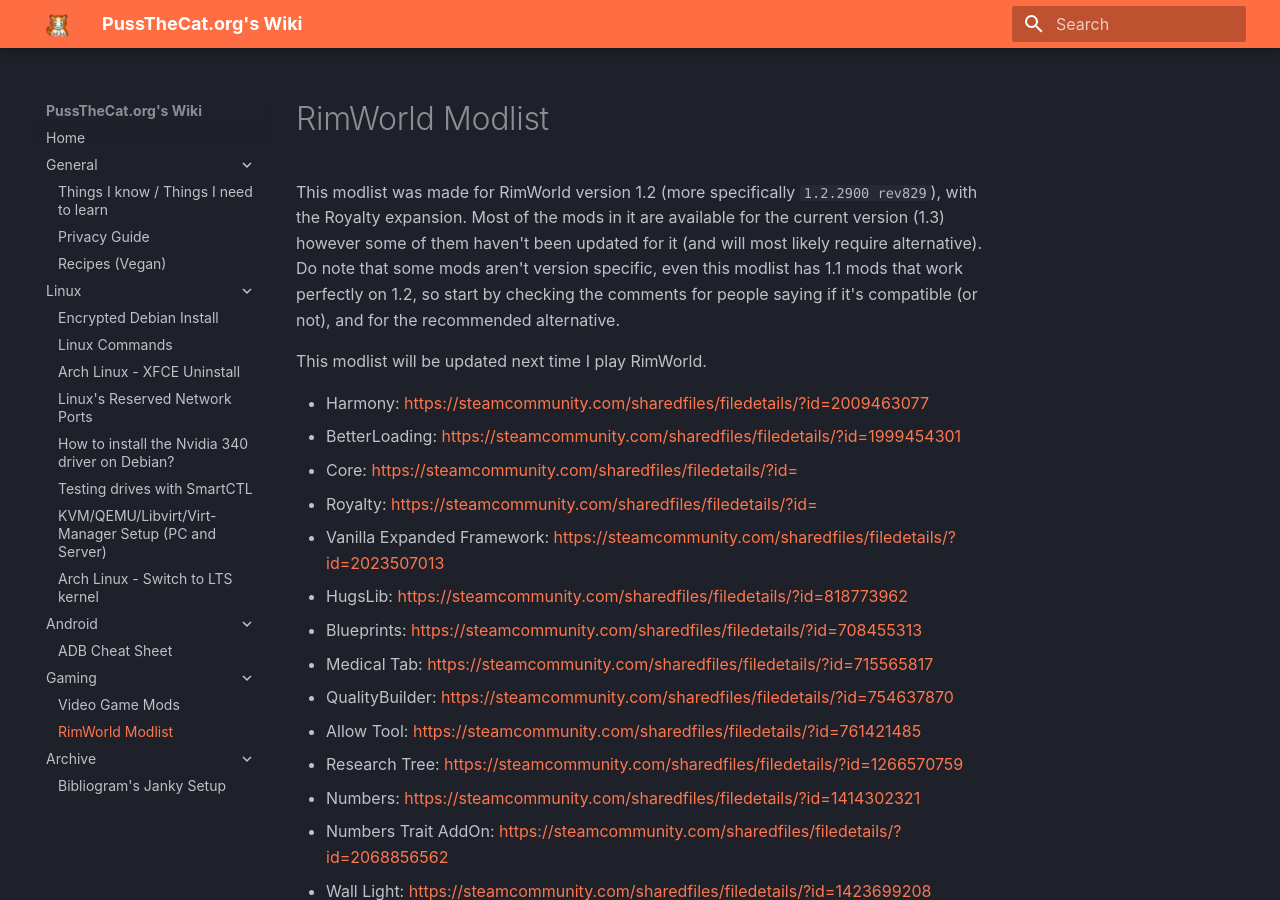
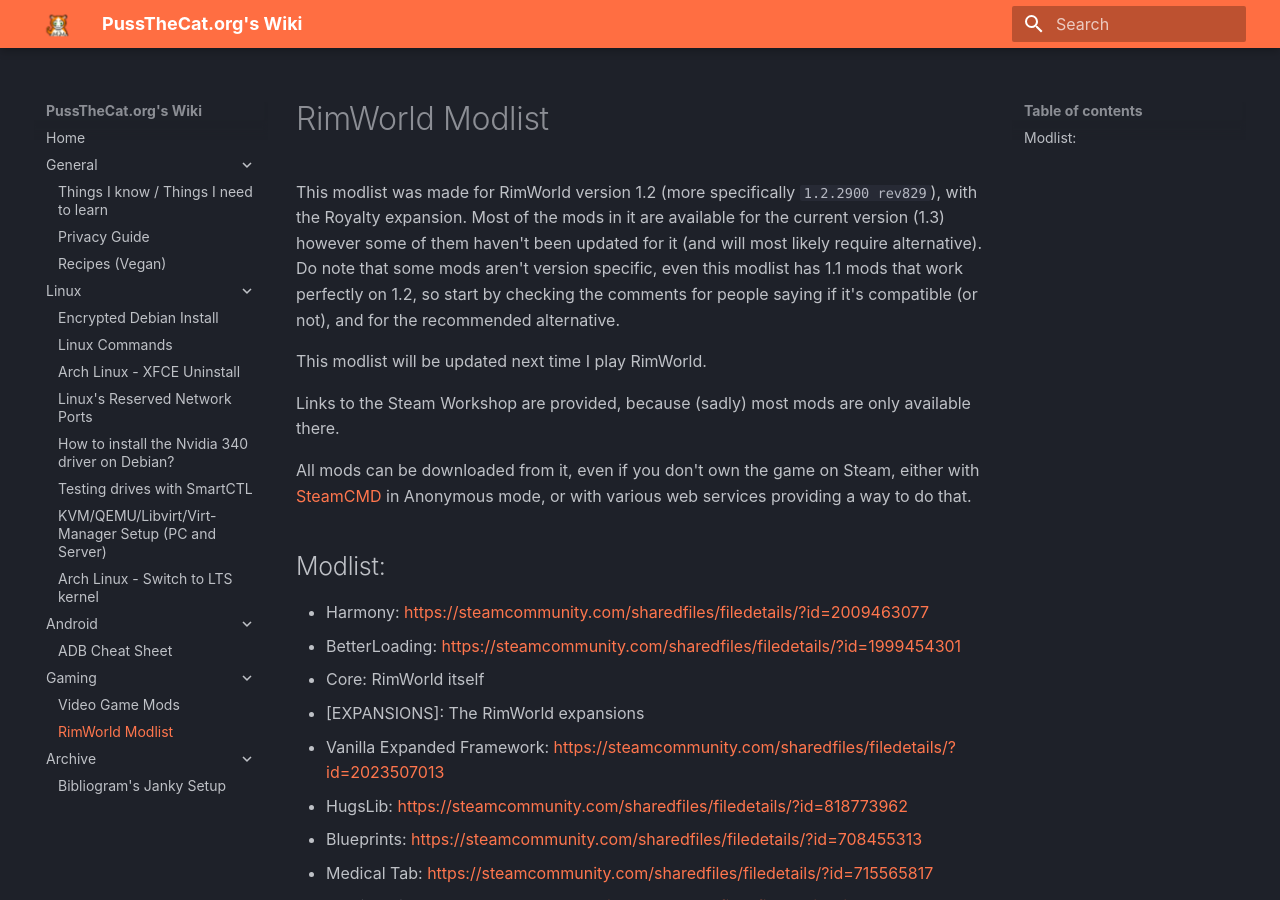
Before and after one commit to TheFrenchGhosty/wiki.thefrenchghosty.me, an MkDocs documentation site: the page built from docs/gaming/rimworld-modlist.md, in a window 1280 px wide and 900 px high. Built offline with MkDocs 1.6.1 and Material for MkDocs 9.7.7, drawn with Linux system fonts in a browser that asks for light colours.

Commit message:
Fix and enhancement to the RimWorld Modlist

```diff
--- a/docs/gaming/rimworld-modlist.md
+++ b/docs/gaming/rimworld-modlist.md
@@ -3,10 +3,17 @@
 This modlist will be updated next time I play RimWorld.
 
 
+Links to the Steam Workshop are provided, because (sadly) most mods are only available there.
+
+All mods can be downloaded from it, even if you don't own the game on Steam, either with [SteamCMD](https://developer.valvesoftware.com/wiki/SteamCMD) in Anonymous mode, or with various web services providing a way to do that.
+
+
+# Modlist:
+
 - Harmony: https://steamcommunity.com/sharedfiles/filedetails/?id=2009463077
 - BetterLoading: https://steamcommunity.com/sharedfiles/filedetails/?id=1999454301
-- Core: https://steamcommunity.com/sharedfiles/filedetails/?id=
-- Royalty: https://steamcommunity.com/sharedfiles/filedetails/?id=
+- Core: RimWorld itself
+- [EXPANSIONS]: The RimWorld expansions
 - Vanilla Expanded Framework: https://steamcommunity.com/sharedfiles/filedetails/?id=2023507013
 - HugsLib: https://steamcommunity.com/sharedfiles/filedetails/?id=818773962
 - Blueprints: https://steamcommunity.com/sharedfiles/filedetails/?id=708455313
```
